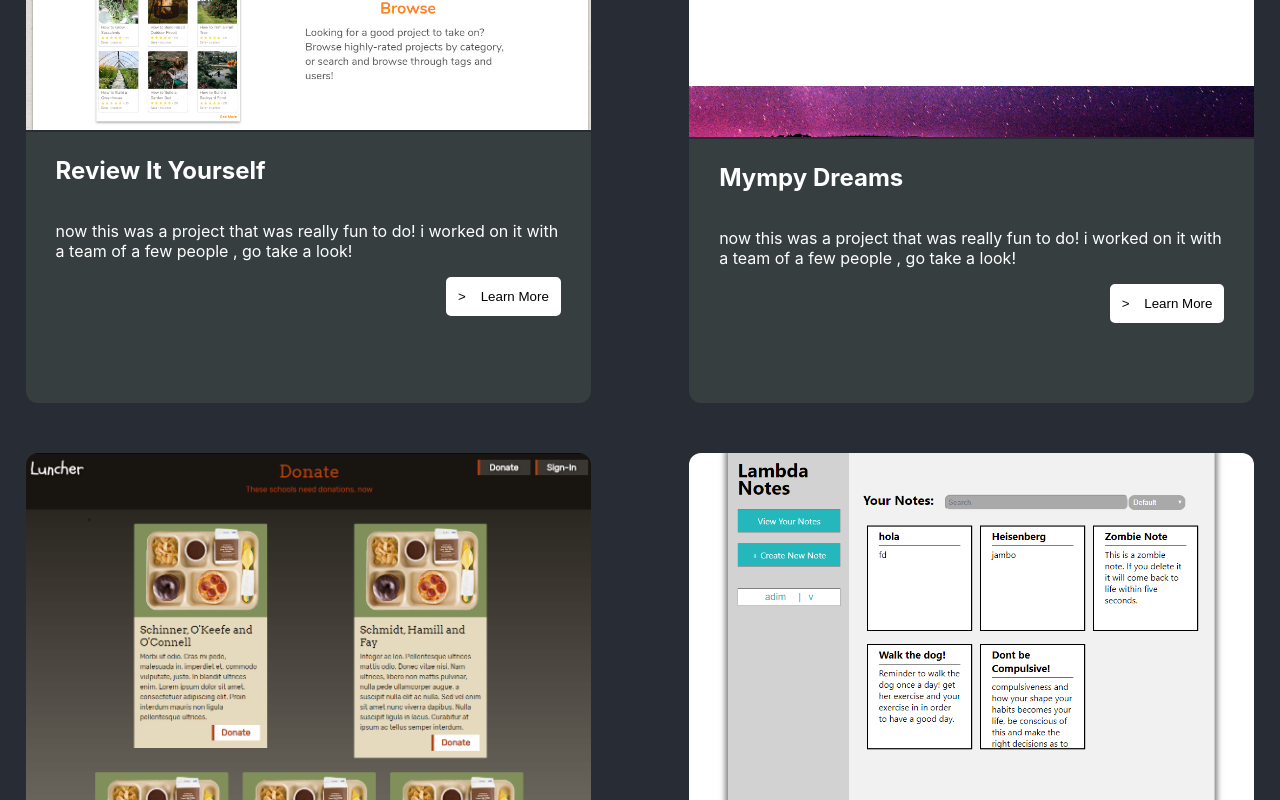
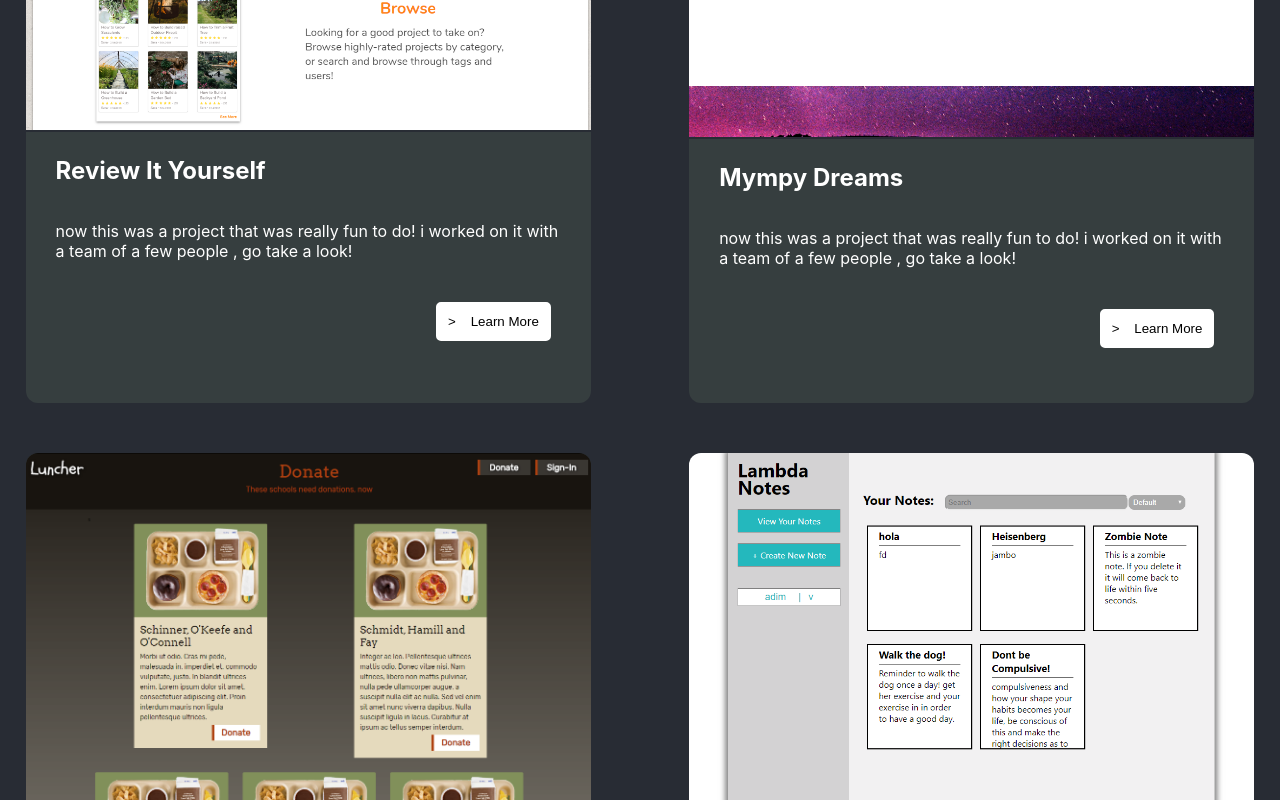
Before and after one commit to NickStrick/My-Portfolio, a React (Create React App) app in the folder portfolio/: page / in a window 1280 px wide. Shown: the part 940-1740 px from the top of the page. Built offline with nearby package versions, Linux system fonts and the light colour scheme.

Commit message:
styled new site button

```diff
--- a/portfolio/src/App.scss
+++ b/portfolio/src/App.scss
@@ -65,8 +65,15 @@ button:hover{
       flex-direction: column;
       justify-content: flex-start;
       padding: 0 30px 30px;
-      margin-bottom: 50px;
+      margin-bottom: 25px;
+      .project-links{
+        display: flex;
+        justify-content: flex-start;
+        flex-direction: row-reverse;
+      }
       button{
+        margin: 25px 10px 0 0;
+
         align-self: flex-end;
       }
 
```
